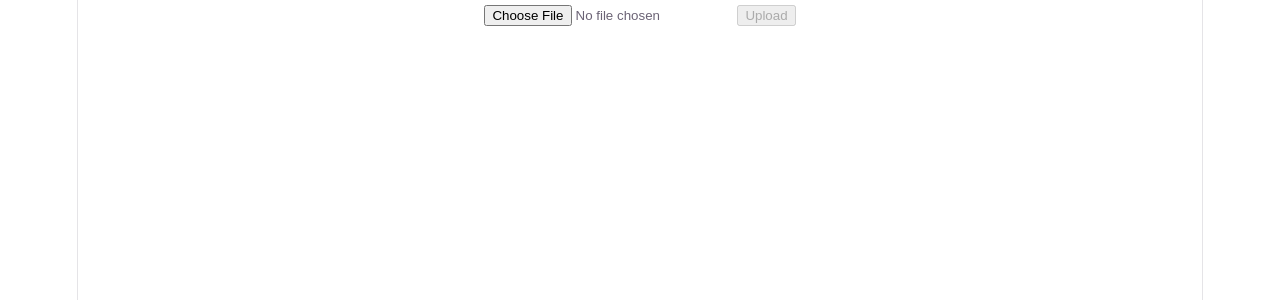
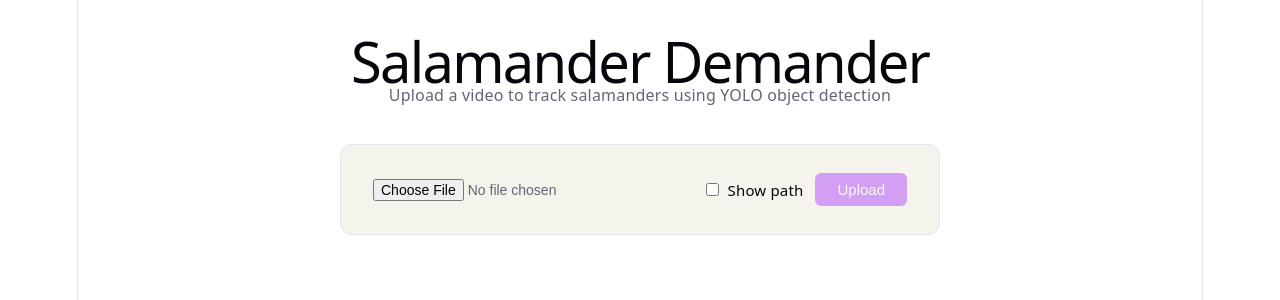
Before and after one commit to rifflere/Salamander-Demander-YOLO, a React app in the folder frontend/: page / in a window 1280 px wide. Shown: the top 300 px of the page. Built offline with nearby package versions, Linux system fonts and the light colour scheme; the HTML template or start-up script is replaced by a standard one.

Commit message:
Add path metrics

```diff
--- a/frontend/src/App.css
+++ b/frontend/src/App.css
@@ -1,189 +1,136 @@
 video {
-  width: 640px;
-  height: 360px;
+  width: 100%;
+  max-width: 720px;
+  border-radius: 8px;
 }
 
-.counter {
-  font-size: 16px;
-  padding: 5px 10px;
-  border-radius: 5px;
-  color: var(--accent);
-  background: var(--accent-bg);
-  border: 2px solid transparent;
-  transition: border-color 0.3s;
-  margin-bottom: 24px;
-
-  &:hover {
-    border-color: var(--accent-border);
-  }
-  &:focus-visible {
-    outline: 2px solid var(--accent);
-    outline-offset: 2px;
-  }
+.app {
+  padding: 48px 24px;
+  display: flex;
+  flex-direction: column;
+  align-items: center;
+  gap: 36px;
 }
 
-.hero {
-  position: relative;
-
-  .base,
-  .framework,
-  .vite {
-    inset-inline: 0;
-    margin: 0 auto;
+.app-header {
+  text-align: center;
 }
 
-  .base {
-    width: 170px;
-    position: relative;
-    z-index: 0;
+.app-header h1 {
+  margin: 0 0 8px;
 }
 
-  .framework,
-  .vite {
-    position: absolute;
+.app-header p {
+  font-size: 16px;
+  color: var(--text);
+  margin: 0;
 }
 
-  .framework {
-    z-index: 1;
-    top: 34px;
-    height: 28px;
-    transform: perspective(2000px) rotateZ(300deg) rotateX(44deg) rotateY(39deg)
-      scale(1.4);
+.upload-card {
+  width: 100%;
+  max-width: 600px;
+  background: var(--code-bg);
+  border: 1px solid var(--border);
+  border-radius: 12px;
+  padding: 28px 32px;
+  box-sizing: border-box;
 }
 
-  .vite {
-    z-index: 0;
-    top: 107px;
-    height: 26px;
-    width: auto;
-    transform: perspective(2000px) rotateZ(300deg) rotateX(40deg) rotateY(39deg)
-      scale(0.8);
-  }
+.controls {
+  display: flex;
+  flex-wrap: wrap;
+  align-items: center;
+  gap: 12px;
 }
 
-#center {
+.file-input {
+  flex: 1;
+  min-width: 0;
+  font-size: 14px;
+}
+
+.checkbox-label {
+  display: flex;
+  align-items: center;
+  gap: 6px;
+  font-size: 15px;
+  cursor: pointer;
+  white-space: nowrap;
+  color: var(--text-h);
+}
+
+.upload-btn {
+  padding: 8px 22px;
+  background: var(--accent);
+  color: #fff;
+  border: none;
+  border-radius: 6px;
+  font-size: 15px;
+  font-weight: 500;
+  cursor: pointer;
+  transition: opacity 0.15s;
+}
+
+.upload-btn:disabled {
+  opacity: 0.45;
+  cursor: not-allowed;
+}
+
+.upload-btn:not(:disabled):hover {
+  opacity: 0.82;
+}
+
+.progress-bar {
+  display: block;
+  margin-top: 18px;
+  width: 100%;
+  height: 6px;
+  border-radius: 3px;
+  accent-color: var(--accent);
+}
+
+.error-box {
+  margin-top: 16px;
+  padding: 10px 14px;
+  background: rgba(220, 60, 60, 0.08);
+  border: 1px solid rgba(220, 60, 60, 0.35);
+  border-radius: 6px;
+  color: #c94040;
+  font-size: 14px;
+  text-align: left;
+}
+
+.results {
+  width: 100%;
+  max-width: 720px;
   display: flex;
   flex-direction: column;
-  gap: 25px;
-  place-content: center;
-  place-items: center;
-  flex-grow: 1;
-
-  @media (max-width: 1024px) {
-    padding: 32px 20px 24px;
-    gap: 18px;
-  }
+  align-items: center;
+  gap: 24px;
 }
 
-#next-steps {
-  display: flex;
-  border-top: 1px solid var(--border);
-  text-align: left;
-
-  & > div {
-    flex: 1 1 0;
-    padding: 32px;
-    @media (max-width: 1024px) {
-      padding: 24px 20px;
-    }
+table {
+  width: 100%;
+  border-collapse: collapse;
+  font-size: 15px;
+  border: 1px solid var(--border);
+  border-radius: 8px;
+  overflow: hidden;
 }
 
-  .icon {
-    margin-bottom: 16px;
-    width: 22px;
-    height: 22px;
+th,
+td {
+  padding: 10px 16px;
+  text-align: left;
+  border-bottom: 1px solid var(--border);
 }
 
-  @media (max-width: 1024px) {
-    flex-direction: column;
-    text-align: center;
-  }
+th {
+  font-weight: 600;
+  color: var(--text-h);
+  background: var(--code-bg);
 }
 
-#docs {
-  border-right: 1px solid var(--border);
-
-  @media (max-width: 1024px) {
-    border-right: none;
-    border-bottom: 1px solid var(--border);
+tbody tr:last-child td {
+  border-bottom: none;
 }
-}
-
-#next-steps ul {
-  list-style: none;
-  padding: 0;
-  display: flex;
-  gap: 8px;
-  margin: 32px 0 0;
-
-  .logo {
-    height: 18px;
-  }
-
-  a {
-    color: var(--text-h);
-    font-size: 16px;
-    border-radius: 6px;
-    background: var(--social-bg);
-    display: flex;
-    padding: 6px 12px;
-    align-items: center;
-    gap: 8px;
-    text-decoration: none;
-    transition: box-shadow 0.3s;
-
-    &:hover {
-      box-shadow: var(--shadow);
-    }
-    .button-icon {
-      height: 18px;
-      width: 18px;
-    }
-  }
-
-  @media (max-width: 1024px) {
-    margin-top: 20px;
-    flex-wrap: wrap;
-    justify-content: center;
-
-    li {
-      flex: 1 1 calc(50% - 8px);
-    }
-
-    a {
-      width: 100%;
-      justify-content: center;
-      box-sizing: border-box;
-    }
-  }
-}
-
-#spacer {
-  height: 88px;
-  border-top: 1px solid var(--border);
-  @media (max-width: 1024px) {
-    height: 48px;
-  }
-}
-
-.ticks {
-  position: relative;
-  width: 100%;
-
-  &::before,
-  &::after {
-    content: '';
-    position: absolute;
-    top: -4.5px;
-    border: 5px solid transparent;
-  }
-
-  &::before {
-    left: 0;
-    border-left-color: var(--border);
-  }
-  &::after {
-    right: 0;
-    border-right-color: var(--border);
-  }
-}
--- a/frontend/src/App.jsx
+++ b/frontend/src/App.jsx
@@ -8,6 +8,7 @@
   const [error, setError] = useState(null)
   const [loading, setLoading] = useState(false)
   const [percent, setPercent] = useState(0)
+  const [showPath, setShowPath] = useState(false)
 
   async function handleSubmit(e) {
     e.preventDefault()
@@ -21,6 +22,7 @@
     try {
       const form = new FormData()
       form.append('video', file)
+      form.append('show_path', showPath)
       const res = await fetch('http://localhost:8000/track', { method: 'POST', body: form })
       if (!res.ok) throw new Error(`Server error: ${res.status}`)
 
@@ -55,15 +57,41 @@
   }
 
   return (
-    <div>
+    <div className="app">
+      <header className="app-header">
+        <h1>Salamander Demander</h1>
+        <p>Upload a video to track salamanders using YOLO object detection</p>
+      </header>
+
+      <div className="upload-card">
         <form onSubmit={handleSubmit}>
-        <input type="file" accept="video/*" onChange={(e) => setFile(e.target.files[0])} />
-        <button type="submit" disabled={!file || loading}>
+          <div className="controls">
+            <input
+              className="file-input"
+              type="file"
+              accept="video/*"
+              onChange={(e) => setFile(e.target.files[0])}
+            />
+            <label className="checkbox-label">
+              <input
+                type="checkbox"
+                checked={showPath}
+                onChange={(e) => setShowPath(e.target.checked)}
+              />
+              Show path
+            </label>
+            <button className="upload-btn" type="submit" disabled={!file || loading}>
               {loading ? 'Processing...' : 'Upload'}
             </button>
+          </div>
+
+          {loading && <progress className="progress-bar" value={percent} max={100} />}
+          {error && <div className="error-box">Error: {error}</div>}
         </form>
-      {loading && <progress value={percent} max={100} />}
-      {error && <pre>Error: {error}</pre>}
+      </div>
+
+      {(videoUrl || tracks) && (
+        <div className="results">
           {videoUrl && <video src={videoUrl} controls />}
           {tracks && (
             <table>
@@ -86,6 +114,8 @@
             </table>
           )}
         </div>
+      )}
+    </div>
   )
 }
 
```
Also changed, not shown: 2 other files (tests, documents, lock files or other folders). Lines whose indentation alone changed are shown as unchanged.
